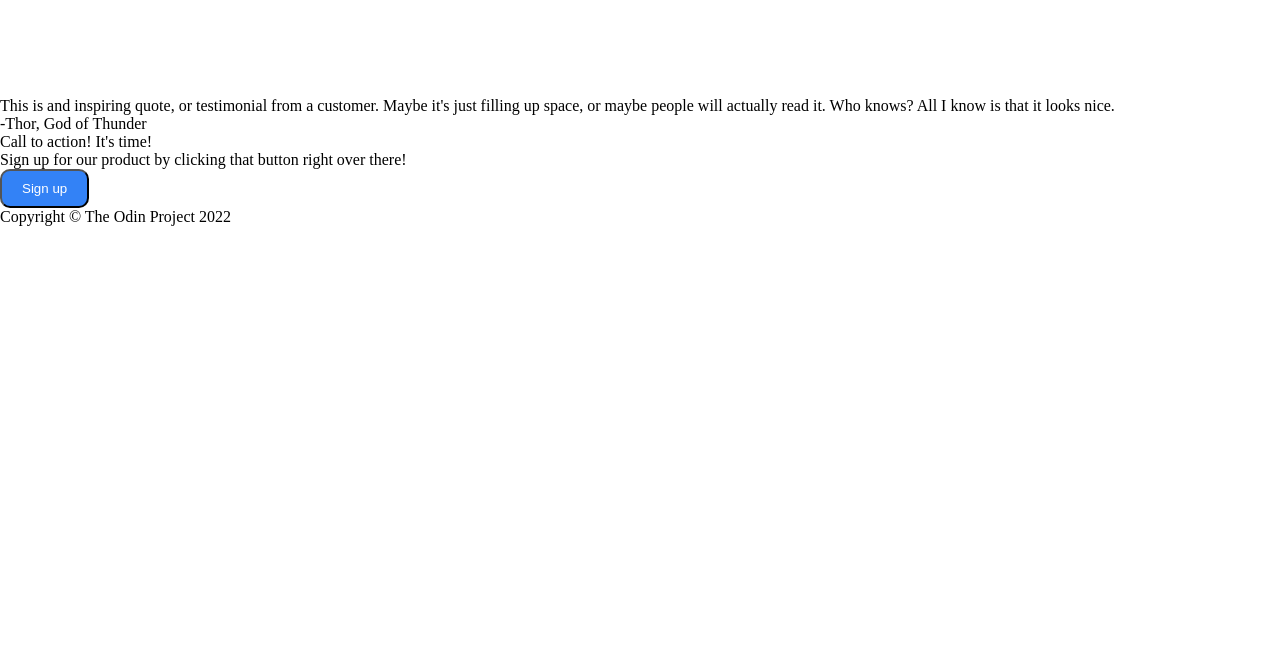
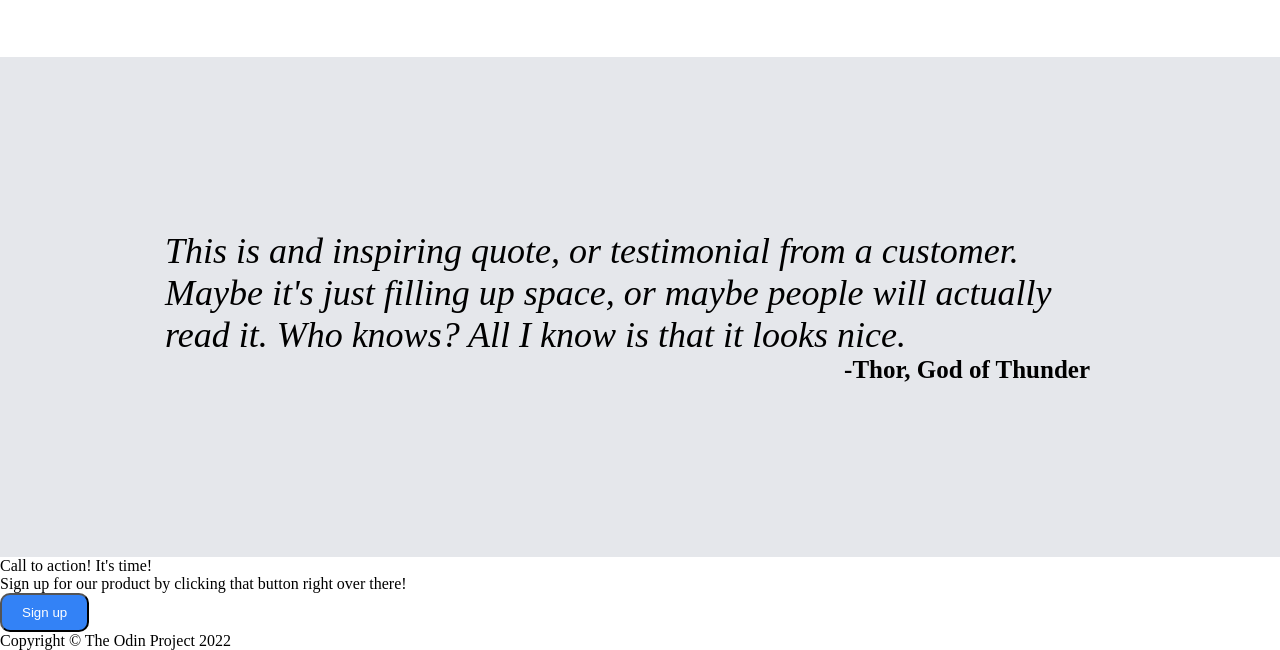
Before and after one commit to deanabusood/landing-page, a plain HTML site: page index.html in a window 1280 px wide. Shown: the part 996-1646 px from the top of the page. Before the commit the page ends 1222 px from the top, so only its background shows below. Drawn offline with Linux system fonts and the light colour scheme.

Commit message:
Add layout to quote section

```diff
--- a/index.html
+++ b/index.html
@@ -91,9 +91,11 @@
 
     <div class="quote">
       <div class="main-quote">
+        <em>
         This is and inspiring quote, or testimonial from a customer. Maybe it's
         just filling up space, or maybe people will actually read it. Who knows?
         All I know is that it looks nice.
+        </em>
       </div>
 
       <div class="end-quote">-Thor, God of Thunder</div>
--- a/style.css
+++ b/style.css
@@ -15,6 +15,7 @@ body {
   padding: 0;
 }
 
+/* header contents */
 .header {
   display: flex;
   flex-direction: column;
@@ -63,8 +64,8 @@ li {
 .header-bottom{
     display: flex;
 
-    padding: 20px;
-
+    justify-content: center;
+    gap: 30px;
 }
 
 h2{ /* this website is awesome */
@@ -103,9 +104,10 @@ button{
 
 img {
    height: 400px;
-   width: 600px;
+   width: 500px;
 }
 
+/* random information contents */
 .random-information{
     display: flex;
     flex-direction: column;
@@ -131,7 +133,6 @@ img {
 
 .center-block{
     max-width: 200px;
-
 }
 
 .center-image{
@@ -142,3 +143,34 @@ img {
 .center-text{
     text-align: center;
 }
+
+/* quote contents */
+.quote{
+    display: flex;
+    flex-direction: column;
+
+    align-items: center;
+    justify-content: center;
+    height: 500px;
+    background-color: #e5e7eb;
+
+    padding: 200px;
+}
+
+em {
+    font-size: 36px;
+    font-weight: lighter;
+}
+
+.main-quote , .end-quote{
+    width: 950px;
+}
+
+.end-quote{
+    display: flex;
+    justify-content: flex-end;
+
+    margin-left: -50px;
+    font-weight: 900;
+    font-size: 25px;
+}
```
